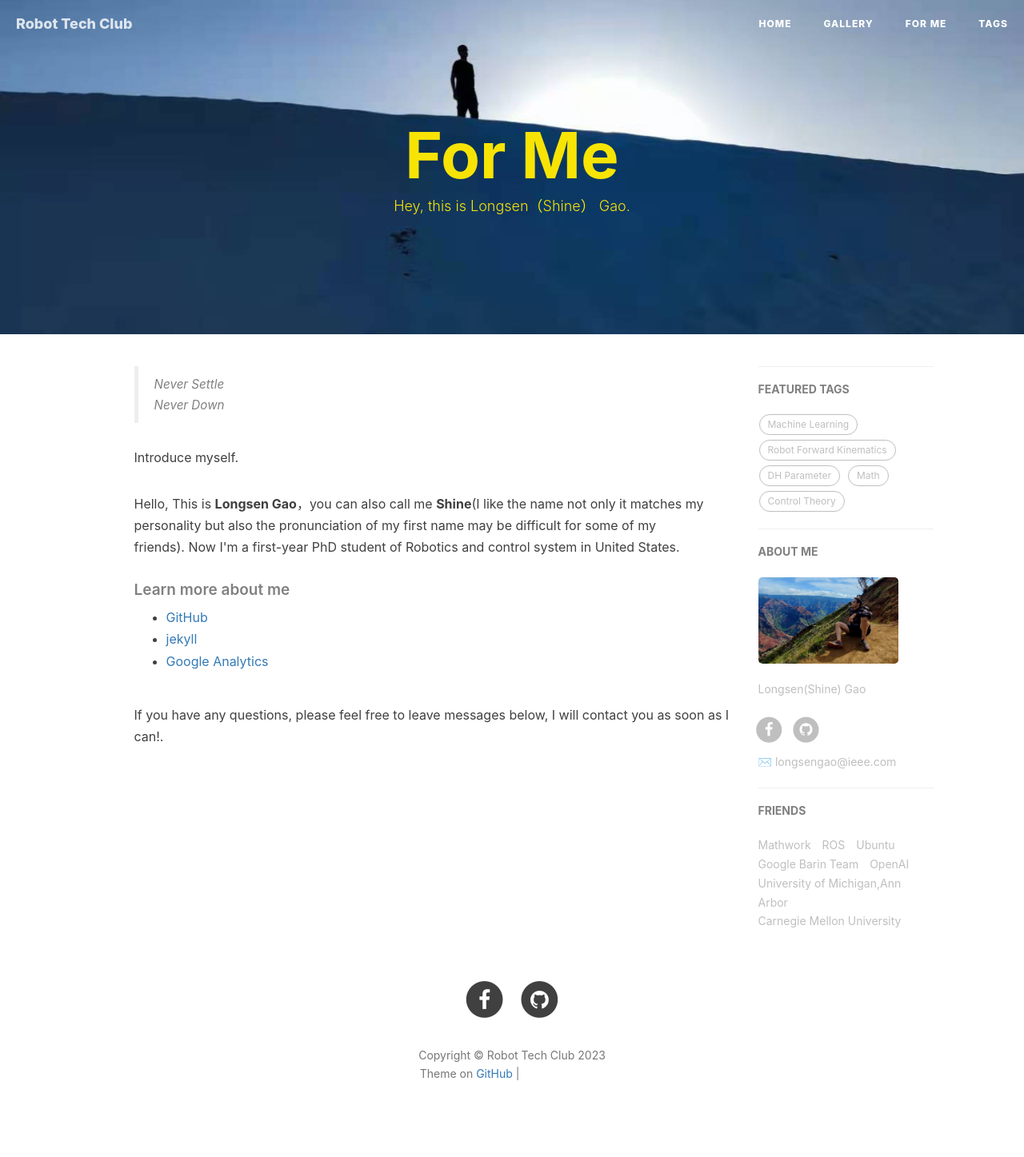
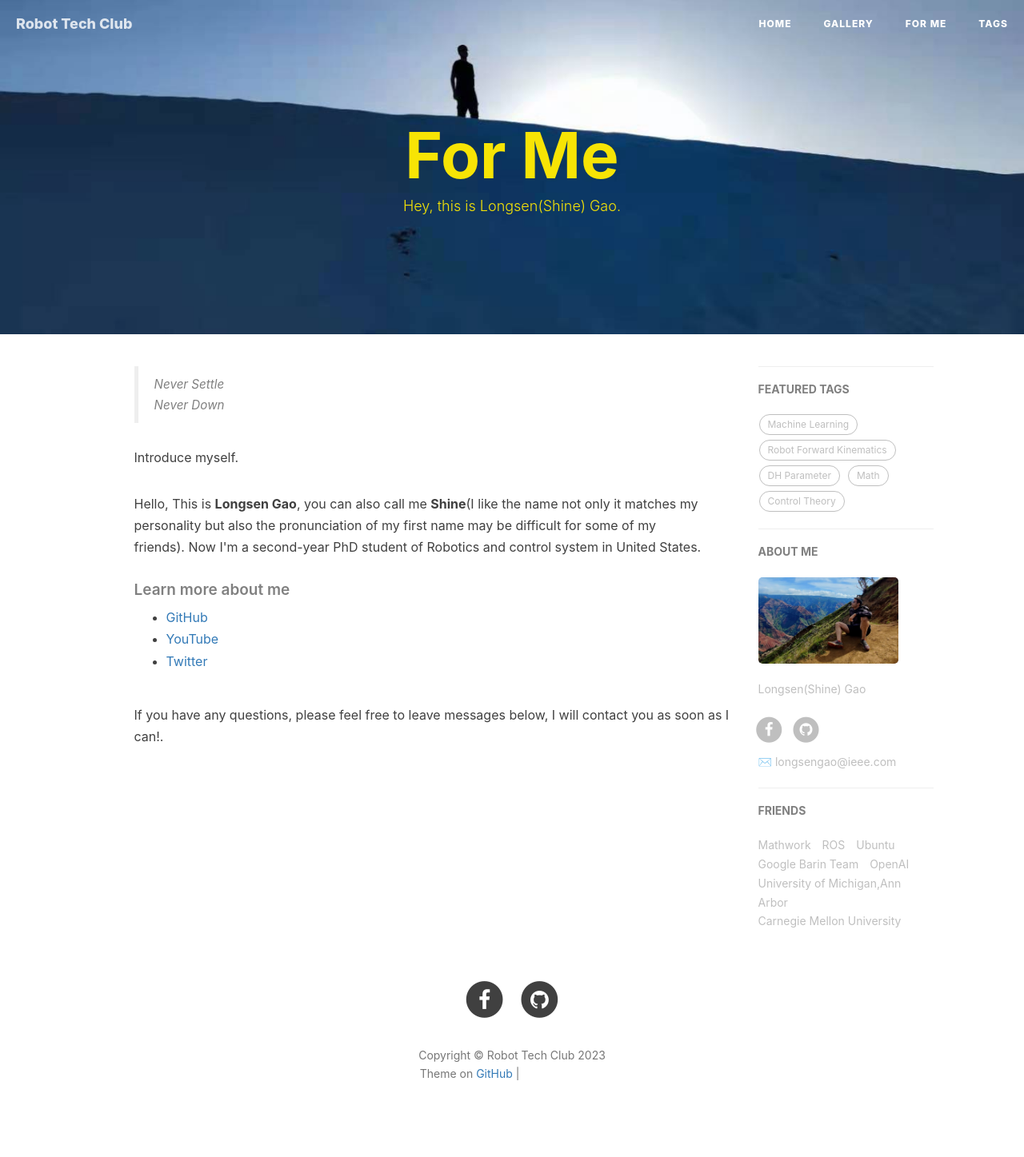
Before and after one commit to gaolongsen/gaolongsen.github.io, a Jekyll site: the page built from about.html, in a window 1280 px wide. Shown: the whole page at 80% size. Built offline with Jekyll 4.4.1, drawn with Linux system fonts in a browser that asks for light colours; nearby versions of some CDN libraries; comment, search, counter and statistics services are not loaded; grey boxes are pictures that could not be loaded.

Commit message:
Update about.html

```diff
--- a/about.html
+++ b/about.html
@@ -1,7 +1,7 @@
 ---
 layout: page
 title: "For Me"
-description: "Hey, this is Longsen（Shine） Gao."
+description: "Hey, this is Longsen(Shine) Gao."
 header-img: "img/Forme.jpg"
 ---
 
@@ -18,7 +18,7 @@ header-img: "img/Forme.jpg"
     <blockquote><p>Never Settle<br>
     Never Down</p></blockquote>
     <p>Introduce myself.</p>
-    <p>Hello, This is <strong>Longsen Gao</strong>，you can also call me <strong>Shine</strong>(I like the name not only it matches my personality but also the pronunciation of my first name may be difficult for some of my friends). Now I'm a first-year PhD student of Robotics and control system in United States.</p>
+    <p>Hello, This is <strong>Longsen Gao</strong>, you can also call me <strong>Shine</strong>(I like the name not only it matches my personality but also the pronunciation of my first name may be difficult for some of my friends). Now I'm a second-year PhD student of Robotics and control system in United States.</p>
 
 
 
@@ -29,9 +29,9 @@ header-img: "img/Forme.jpg"
     <h5>Learn more about me</h5>
 
     <ul>
-        <li><a href="https://github.com">GitHub</a></li>
-        <li><a href="http://jekyll.com.cn/">jekyll</a></li>
-        <li><a href="https://analytics.google.com/analytics">Google Analytics</a></li>
+        <li><a href="https://github.com/gaolongsen">GitHub</a></li>
+        <li><a href="https://www.youtube.com/channel/UClGfGOZuFI0itXSTFhFiGeA">YouTube</a></li>
+        <li><a href="https://twitter.com/GaoLongsen">Twitter</a></li>
     </ul>
 </div>
 <p>If you have any questions, please feel free to leave messages below, I will contact you as soon as I can!.</p>
```
